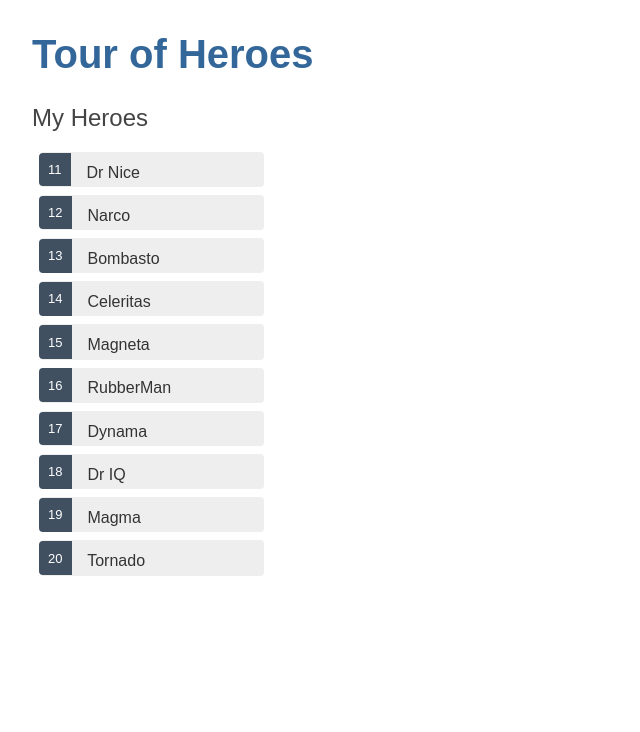
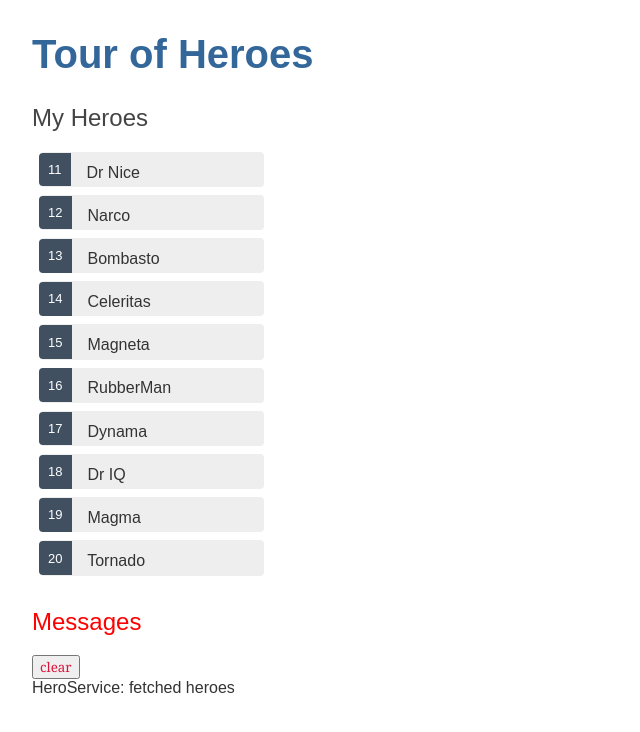
Before and after one commit to Grom11414/angular-tour-of-heroes, an Angular app: page / in a window 1280 px wide. Shown: the top 732 px of the page, without its empty margins (0-640 px from the left). Built offline with nearby package versions, Linux system fonts and the light colour scheme.

Commit message:
added MessageService in - Add Services

```diff
--- a/src/app/app.component.html
+++ b/src/app/app.component.html
@@ -1,3 +1,4 @@
 <h1>{{title}}</h1>
 
 <app-heroes></app-heroes>
+<app-messages></app-messages>
--- a/src/app/app.module.ts
+++ b/src/app/app.module.ts
@@ -5,12 +5,14 @@
 import { AppComponent } from './app.component';
 import { HeroesComponent } from './heroes/heroes.component';
 import { HeroDetailComponent } from './hero-detail/hero-detail.component';
+import { MessagesComponent } from './messages/messages.component';
 
 @NgModule({
   declarations: [
     AppComponent,
     HeroesComponent,
-    HeroDetailComponent
+    HeroDetailComponent,
+    MessagesComponent
   ],
   imports: [
     BrowserModule,
--- a/src/app/hero.service.ts
+++ b/src/app/hero.service.ts
@@ -2,6 +2,7 @@
 import { Hero } from './hero';
 import { HEROES } from './mock-heroes';
 import { Observable, of } from 'rxjs';
+import { MessageService } from './message.service';
 
 
 @Injectable({
@@ -9,9 +10,10 @@
 })
 export class HeroService {
 
-    constructor() { }
+    constructor(private messageService: MessageService) { }
 
     public getHeroes(): Observable<Hero[]> {
+        this.messageService.add('HeroService: fetched heroes');
         return of(HEROES);
     }
 
--- a/src/app/heroes/heroes.component.ts
+++ b/src/app/heroes/heroes.component.ts
@@ -1,6 +1,7 @@
 import { Component, OnInit } from '@angular/core';
 import { Hero } from '../hero';
 import { HeroService } from '../hero.service';
+import { MessageService } from '../message.service';
 
 
 @Component({
@@ -14,18 +15,20 @@
 
     public heroes: Hero[];
 
-    constructor(private heroService: HeroService) { }
+    constructor(private heroService: HeroService, private messageService: MessageService) { }
+
+    ngOnInit(): void {
+        this.getHeroes();
+    }
 
     public onSelect(hero: Hero): void {
         this.selectedHero = hero;
+        this.messageService.add(`HeroesComponent: Selected hero id=${hero.id}`);
     }
 
     private getHeroes(): void {
         this.heroService.getHeroes()
-        .subscribe(heroes => this.heroes = heroes);
+            .subscribe(heroes => this.heroes = heroes);
     }
 
-    ngOnInit(): void {
-        this.getHeroes();
-    }
 }
--- /dev/null
+++ b/src/app/message.service.ts
@@ -0,0 +1,19 @@
+import { Injectable } from '@angular/core';
+
+@Injectable({
+  providedIn: 'root'
+})
+export class MessageService {
+
+    public messages: string[] = [];
+
+    public add(message: string): void {
+        this.messages.push(message);
+    }
+
+    public clear(): void {
+        this.messages = [];
+    }
+
+  constructor() { }
+}
--- /dev/null
+++ b/src/app/messages/messages.component.html
@@ -0,0 +1,9 @@
+
+<div *ngIf="messageService.messages.length">
+
+    <h2>Messages</h2>
+    <button class="clear"
+        (click)="messageService.clear()">clear</button>
+    <div *ngFor="let message of messageService.messages">{{message}}</div>
+
+</div>
--- /dev/null
+++ b/src/app/messages/messages.component.scss
@@ -0,0 +1,38 @@
+h2 {
+    color: red;
+    font-family: Arial, Helvetica, sans-serif;
+    font-weight: lighter;
+}
+
+body {
+    margin: 2em;
+}
+
+body,
+input[text],
+button {
+    color: crimson;
+    font-family: Cambria, Georgia;
+}
+
+button {
+    .clear {
+        font-family: Arial;
+        background-color: #eee;
+        border: none;
+        padding: 5px 10px;
+        border-radius: 4px;
+        cursor: pointer;
+        cursor: hand;
+        color: #333;
+        margin-bottom: 12px;
+    }
+    &:hover {
+        background-color: #cfd8dc;
+    }
+    &:disabled {
+        background-color: #eee;
+        color: #aaa;
+        cursor: auto;
+    }
+}
--- /dev/null
+++ b/src/app/messages/messages.component.ts
@@ -0,0 +1,16 @@
+import { Component, OnInit } from '@angular/core';
+import { MessageService } from '../message.service';
+
+@Component({
+  selector: 'app-messages',
+  templateUrl: './messages.component.html',
+  styleUrls: ['./messages.component.scss']
+})
+export class MessagesComponent implements OnInit {
+
+  constructor(public messageService: MessageService) { }
+
+  ngOnInit(): void {
+  }
+
+}
```
Also changed, not shown: 2 other files (tests, documents, lock files or other folders).
